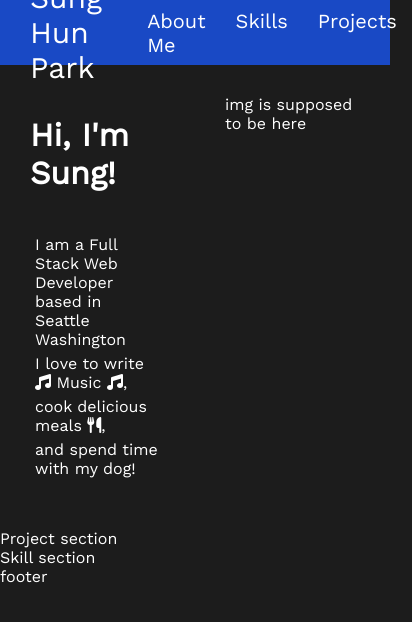
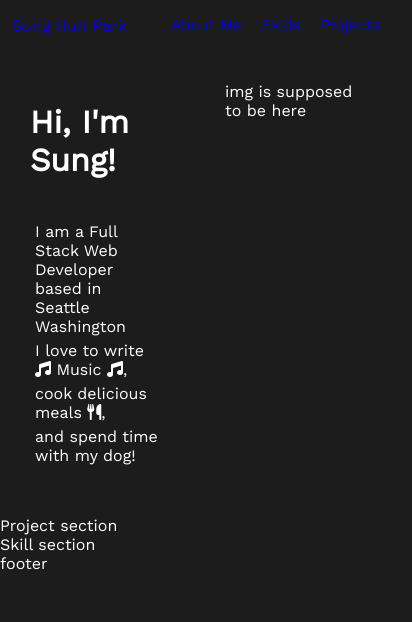
Before and after one commit to SunghunP/front-sung-portfolio, a React (Create React App) app: page / in a window 390 px wide. Shown: the top 622 px of the page, 412 px wide, since content can reach past the window. Built offline with nearby package versions, Linux system fonts and the light colour scheme.

Commit message:
Switch to mobile first design

```diff
--- a/src/components/Header.jsx
+++ b/src/components/Header.jsx
@@ -2,22 +2,22 @@ import { Link } from 'react-router-dom';
 import styled from 'styled-components';
 
 const StyledHeader = styled.header`
-	background: ${props => props.themes.mainBackground};
-	height: 65px;
-	font-size: 30px;
+	background: ${props => props.theme.mainBackground};
+	height: 15%;
 	justify-content: space-between;
 	align-items: center;
 	position: sticky;
+	border-bottom: 1px solid #1c1c1c;
 
 	.links {
-		color: ${props => props.themes.mainText};
+		color: ${props => props.theme.mainText};
 		text-decoration: none;
-		margin: 0 30px;
+		margin: 0 3%;
 	}
 
 	a.hover-animation {
-		font-size: 20px;
-		margin: 0 15px;
+		font-size: 15px;
+		margin: 5% 10px;
 		display: inline-block;
 		position: relative;
 		padding: 5px 0;
@@ -46,8 +46,8 @@ const StyledHeader = styled.header`
 
 `;
 
-export default function Header ({themes}) {
-	return <StyledHeader themes={themes} className='flex'>
+export default function Header ({theme}) {
+	return <StyledHeader theme={theme} className='flex'>
 		<Link className='links' to='/'>Sung Hun Park</Link>
 		<nav className='flex'>
 			<Link className='links hover-animation' to='/about'>
```
